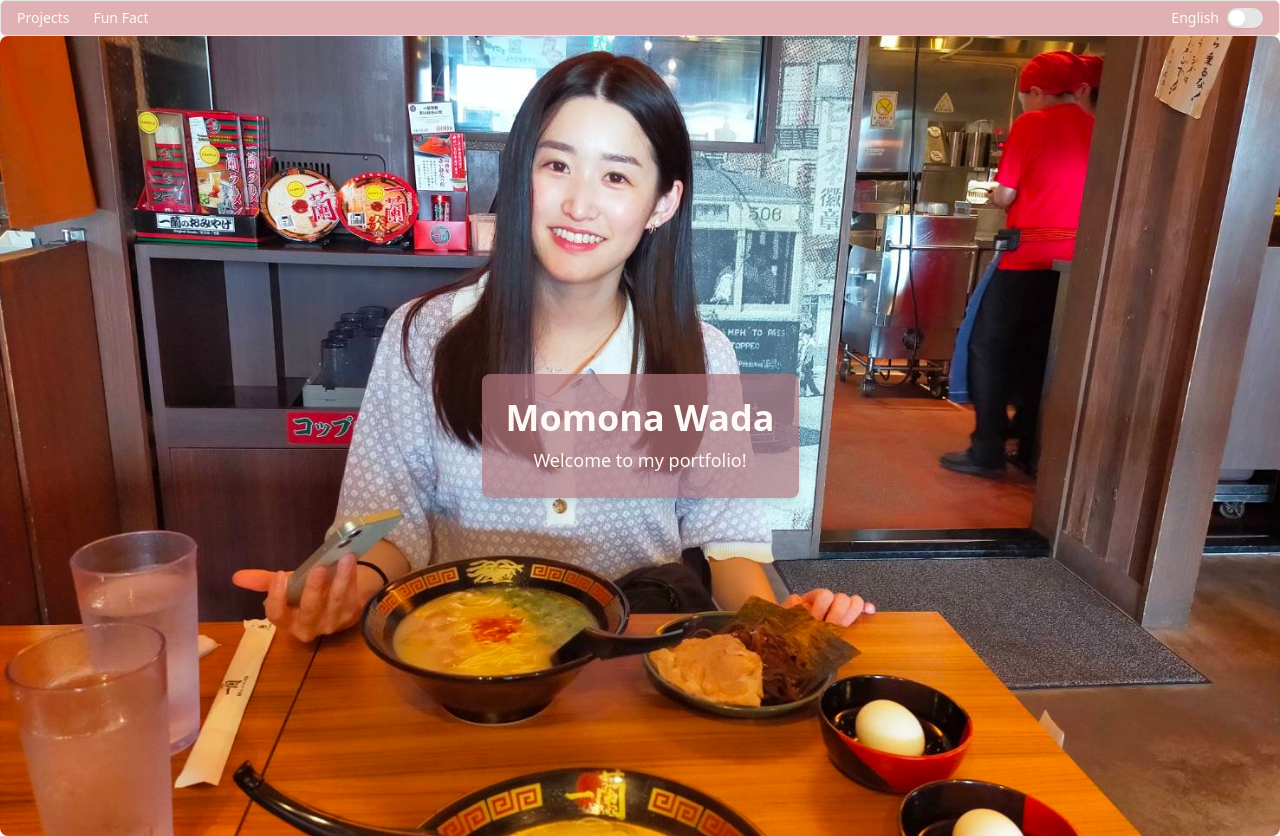
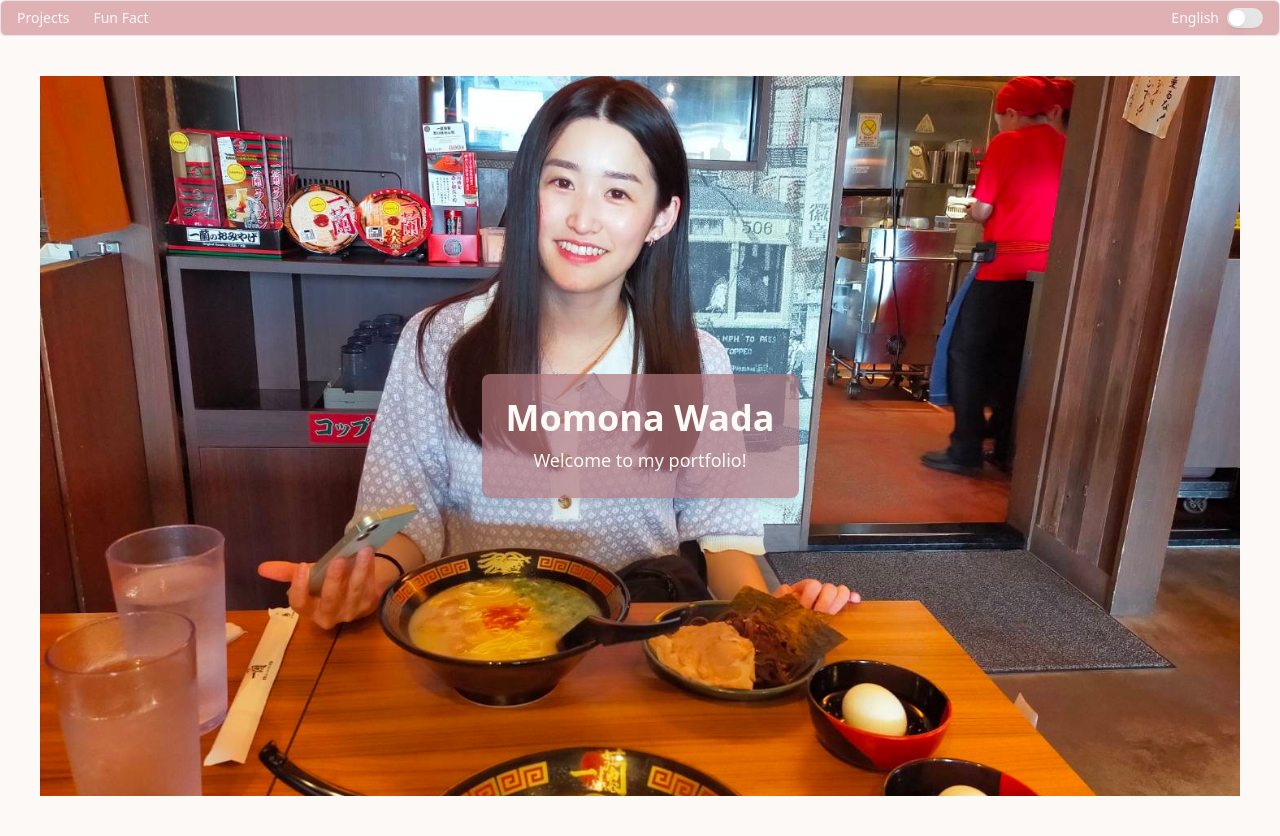
Before and after one commit to Momona-Wada/my_portfolio, a Next.js app: page / in a window 1280 px wide. Built offline with nearby package versions, Linux system fonts and the light colour scheme.

Commit message:
add padding to the picture

```diff
--- a/src/components/HeroSection.tsx
+++ b/src/components/HeroSection.tsx
@@ -18,7 +18,7 @@ const HeroSection = () => {
             alt="Profile Picture"
             layout="fill"
             objectFit="cover"
-            className="rounded-lg"
+            className="rounded-lg p-10"
             />
         </motion.div>
 
```
